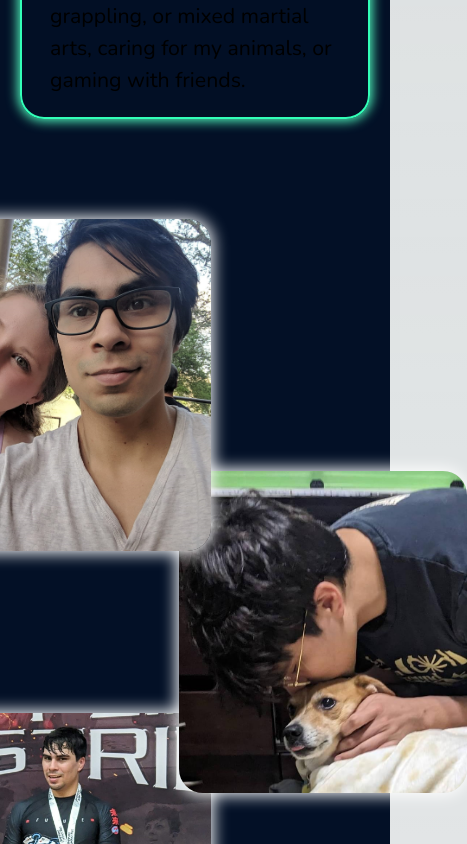
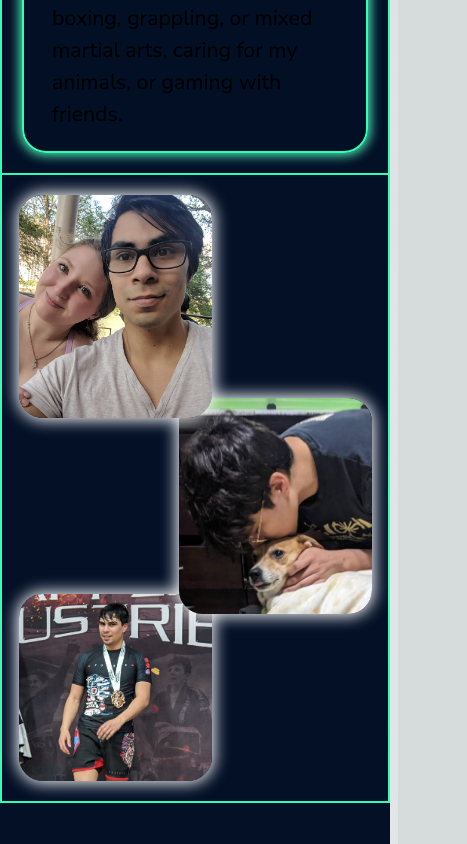
Before and after one commit to Cris-Morales/Cris-Morales-Portfolio-Website, a Next.js app: page / in a window 390 px wide. Shown: the part 2020-2864 px from the top of the page, 467 px wide, since content can reach past the window. Built offline with nearby package versions, Linux system fonts and the light colour scheme.

Commit message:
About Me responsiveness is refactored. Works really well from mobile to desktop resolutions.

```diff
--- a/app/ui/about/AboutMe.tsx
+++ b/app/ui/about/AboutMe.tsx
@@ -3,13 +3,13 @@ import Image from "next/image"
 export default function AboutMe() {
 
     return (
-        <section id='about' className=" max-h-fit min-h-screen xl:scroll-mt-14 xl:mb-20 mt-10">
-            <article className="flex flex-col items-center justify-center xl:flex-row-reverse ">
-                <div className="xl:w-about-content">
+        <section id='about' className="max-h-fit min-h-screen flex flex-col items-center md:scroll-m-20 mb-20 mt-10">
+            <article className="flex flex-col items-center justify-start lg:flex-row-reverse lg:items-start w-full 2xl:w-2/3 border border-primary ">
+                <div className="lg:w-about-content border border-primary">
                     <h3 className='text-primary text-3xl ml-10'>
                         About Me
                     </h3>
-                    <p className="text-white-text text-xl border-2 border-primary rounded-3xl pl-7 pr-5 py-5 m-5 bg-background bg-opacity-35 boxGlow">
+                    <p className="text-white-text text-xl border-2 border-primary rounded-3xl pl-7 pr-5 py-5 m-5 bg-background bg-opacity-35 boxGlow ">
                         I began my professional journey as a Mechanical Engineer, where I first encountered programming through MatLab to analyze mathematical models and C++ for robotics and controls. A few years into my career, I felt a strong pull towards software-centric projects. This led me to dive into JavaScript and web development, ultimately securing a spot with the competitive tech accelerator OSLabs.
                         <br /><br />
                         Today, I am a core contributor to the Docker Desktop Extension, Docketeer, which boasts over 50,000 downloads on DockerHub and 850 stars on GitHub.
@@ -25,28 +25,34 @@ export default function AboutMe() {
                     </p>
 
                 </div>
-                <div className="flex flex-col items-center xl:w-3/5 xl:mr-5 xl:ml-24">
+                <div className="flex flex-col items-center lg:w-3/5 lg:mr-5 xl:ml-24 border border-primary">
+                    <div className="w-1/2 sm:w-1/3 relative right-20 top-5 z-20">
                         <Image
                             src="/aboutMe/meAndPartner.jpg"
                             alt="Me and my wife."
                             width={1331}
                             height={1536}
-                        className="rounded-3xl relative right-32 top-20 z-20 min-w-60 max-w-72 aboutImageGlow"
+                            className="rounded-3xl aboutImageGlow"
                         />
+                    </div >
+                    <div className="w-1/2 sm:w-1/3 relative left-20 z-10">
                         <Image
                             src="/aboutMe/meAndDoggo.jpg"
                             alt="Me and our family Chonk, I mean, Dog in a tortilla blanket."
                             width={793}
                             height={887}
-                        className="rounded-3xl relative left-32 z-10  min-w-60 max-w-72 aboutImageGlow"
+                            className="rounded-3xl aboutImageGlow "
                         />
+                    </div>
+                    <div className="w-1/2 sm:w-1/3 relative right-20 bottom-5">
                         <Image
                             src="/aboutMe/jiuJitsuTournament.jpg"
                             alt="Me, at my 3rd Grappling Tournament at Blue Belt, getting bronze because I was late to my match against the silver metal winner."
                             width={1022}
                             height={995}
-                        className="rounded-3xl relative right-32 bottom-20  min-w-60 max-w-72 aboutImageGlow"
+                            className="rounded-3xl aboutImageGlow"
                         />
+                    </div>
                 </div>
             </article>
         </section>
--- a/app/ui/experience/Experience.tsx
+++ b/app/ui/experience/Experience.tsx
@@ -4,7 +4,7 @@ import { experienceData } from "@/app/lib/types"
 export default function Experience() {
 
     return (
-        <section id='experience' className="max-h-fit min-h-screen flex flex-col items-center md:scroll-m-20 mb-20 mt-10">
+        <section id='experience' className="max-h-fit min-h-screen flex flex-col items-center md:scroll-m-20 mb-20 mt-10 border border-primary">
             <h3 className='text-primary text-3xl'>
                 Experience
             </h3>
```
Lines whose indentation alone changed are shown as unchanged.
